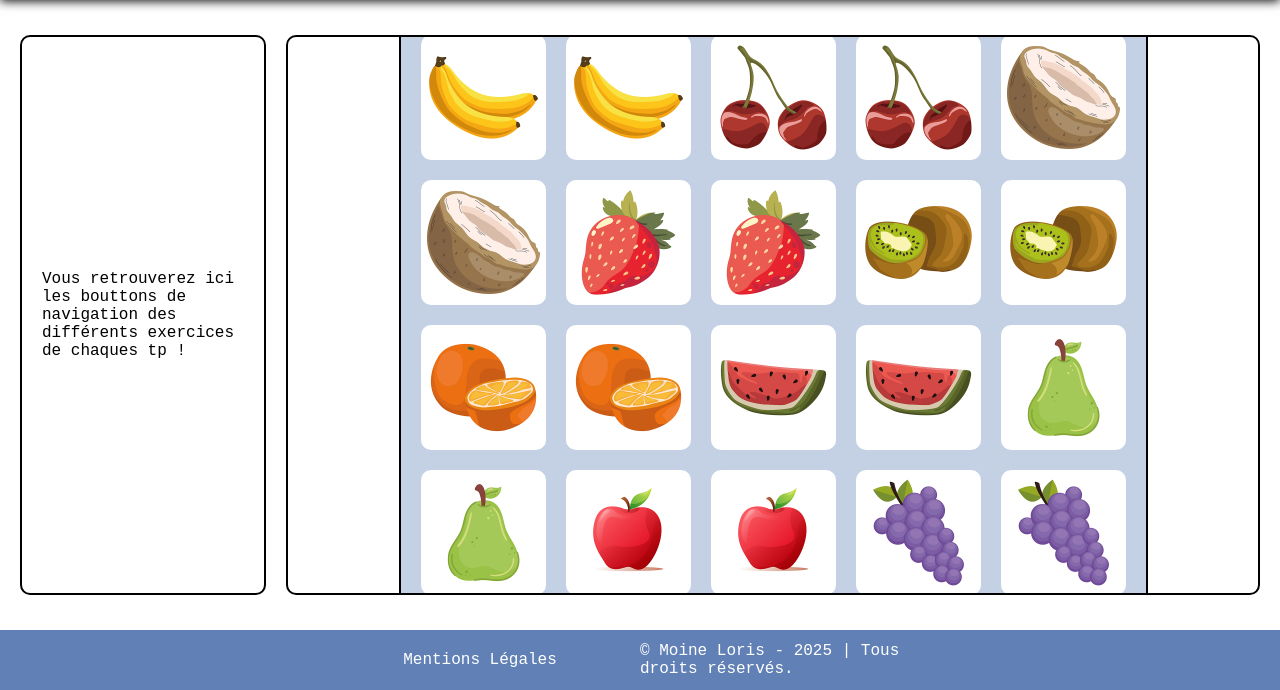
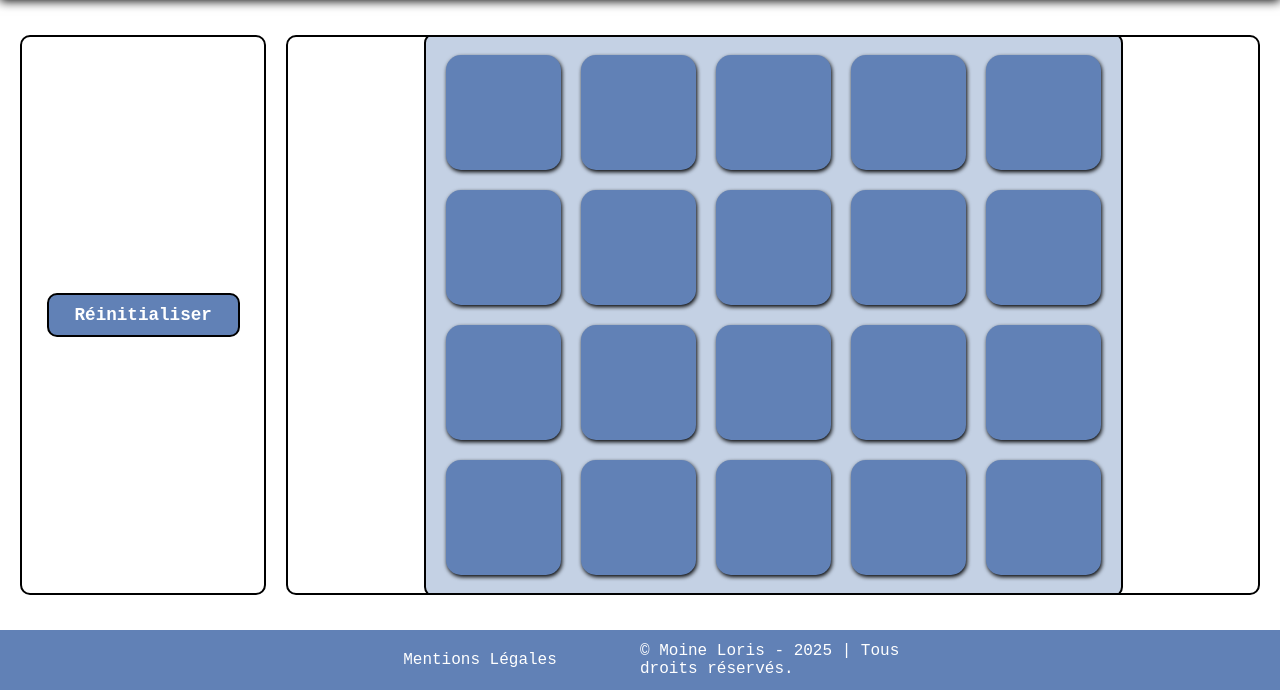
Before and after one commit to TakazenS/PHP-WebSite, a PHP site: page /public/pages/tp2/tp2.php in a window 1280 px wide. Shown: the part 110-800 px from the top of the page. Run offline with PHP 8.4, Linux system fonts and the light colour scheme; some web fonts are replaced.

Commit message:
Finished Memory On Tp 2

```diff
--- a/public/pages/tp2/tp2.php
+++ b/public/pages/tp2/tp2.php
@@ -13,39 +13,41 @@
     <main class="main">
         <div class="main-container">
             <span class="main-side-panel">
-                <div class="container-txt-side-panel">
-                    <p class="txt-side-panel">Vous retrouverez ici les bouttons de navigation des différents exercices de chaques tp !</p>
+                <div class="button-container-side-panel">
+                    <button class="button-side-panel reset-btn-memory" id="reset-btn-memory">Réinitialiser</button>
                 </div>
             </span>
             <section class="main-section" id="main-section">
                 <div class="memory">
-                    <section class="container-memory">
-                            <div class="card" ><img src="/web/public/images/memory/banane.png" alt="fruit1"></div>
-                            <div class="card" ><img src="/web/public/images/memory/banane.png" alt="fruit2"></div>
-                            <div class="card" ><img src="/web/public/images/memory/cerise.png" alt="fruit3"></div>
-                            <div class="card" ><img src="/web/public/images/memory/cerise.png" alt="fruit4"></div>
-                            <div class="card" ><img src="/web/public/images/memory/coconut.png" alt="fruit5"></div>
-                            <div class="card" ><img src="/web/public/images/memory/coconut.png" alt="fruit6"></div>
-                            <div class="card" ><img src="/web/public/images/memory/fraise.png" alt="fruit7"></div>
-                            <div class="card" ><img src="/web/public/images/memory/fraise.png" alt="fruit8"></div>
-                            <div class="card" ><img src="/web/public/images/memory/kiwi.png" alt="fruit9"></div>
-                            <div class="card" ><img src="/web/public/images/memory/kiwi.png" alt="fruit10"></div>
-                            <div class="card" ><img src="/web/public/images/memory/orange.png" alt="fruit11"></div>
-                            <div class="card" ><img src="/web/public/images/memory/orange.png" alt="fruit12"></div>
-                            <div class="card" ><img src="/web/public/images/memory/pasteque.png" alt="fruit13"></div>
-                            <div class="card" ><img src="/web/public/images/memory/pasteque.png" alt="fruit14"></div>
-                            <div class="card" ><img src="/web/public/images/memory/poire.png" alt="fruit15"></div>
-                            <div class="card" ><img src="/web/public/images/memory/poire.png" alt="fruit16"></div>
-                            <div class="card" ><img src="/web/public/images/memory/pomme.png" alt="fruit17"></div>
-                            <div class="card" ><img src="/web/public/images/memory/pomme.png" alt="fruit18"></div>
-                            <div class="card" ><img src="/web/public/images/memory/raisin.png" alt="fruit19"></div>
-                            <div class="card" ><img src="/web/public/images/memory/raisin.png" alt="fruit20"></div>
+                    <section class="container-memory" id="container-memory">
+                        <div class="card" id="card1"><img src="/web/public/images/memory/banane.png" alt="fruit1" id="fruit1"></div>
+                        <div class="card" id="card2"><img src="/web/public/images/memory/banane.png" alt="fruit2" id="fruit2"></div>
+                        <div class="card" id="card3"><img src="/web/public/images/memory/cerise.png" alt="fruit3" id="fruit3"></div>
+                        <div class="card" id="card4"><img src="/web/public/images/memory/cerise.png" alt="fruit4" id="fruit4"></div>
+                        <div class="card" id="card5"><img src="/web/public/images/memory/coconut.png" alt="fruit5" id="fruit5"></div>
+                        <div class="card" id="card6"><img src="/web/public/images/memory/coconut.png" alt="fruit6" id="fruit6"></div>
+                        <div class="card" id="card7"><img src="/web/public/images/memory/fraise.png" alt="fruit7" id="fruit7"></div>
+                        <div class="card" id="card8"><img src="/web/public/images/memory/fraise.png" alt="fruit8" id="fruit8"></div>
+                        <div class="card" id="card9"><img src="/web/public/images/memory/kiwi.png" alt="fruit9" id="fruit9"></div>
+                        <div class="card" id="card10"><img src="/web/public/images/memory/kiwi.png" alt="fruit10" id="fruit10"></div>
+                        <div class="card" id="card11"><img src="/web/public/images/memory/orange.png" alt="fruit11" id="fruit11"></div>
+                        <div class="card" id="card12"><img src="/web/public/images/memory/orange.png" alt="fruit12" id="fruit12"></div>
+                        <div class="card" id="card13"><img src="/web/public/images/memory/pasteque.png" alt="fruit13" id="fruit13"></div>
+                        <div class="card" id="card14"><img src="/web/public/images/memory/pasteque.png" alt="fruit14" id="fruit14"></div>
+                        <div class="card" id="card15"><img src="/web/public/images/memory/poire.png" alt="fruit15" id="fruit15"></div>
+                        <div class="card" id="card16"><img src="/web/public/images/memory/poire.png" alt="fruit16" id="fruit16"></div>
+                        <div class="card" id="card17"><img src="/web/public/images/memory/pomme.png" alt="fruit17" id="fruit17"></div>
+                        <div class="card" id="card18"><img src="/web/public/images/memory/pomme.png" alt="fruit18" id="fruit18"></div>
+                        <div class="card" id="card19"><img src="/web/public/images/memory/raisin.png" alt="fruit19" id="fruit19"></div>
+                        <div class="card" id="card20"><img src="/web/public/images/memory/raisin.png" alt="fruit20" id="fruit20"></div>
                     </section>
                 </div>
             </section>
         </div>
+    <audio id="feuille" src="/web/public/audio/feuille.mp3"></audio>
     </main>
     <?php include('../footer.php'); ?>
     <script src="/web/script.js"></script>
+    <script src="/web/public/pages/tp2/script-tp2.js"></script>
 </body>
 </html>
--- a/style.css
+++ b/style.css
@@ -235,13 +235,19 @@
 
 /********** TP 2 **********/
 
+.reset-btn-memory {
+    font-size: 1.1em;
+    font-weight: 600;
+    padding: 10px 26px;
+}
+
 .memory {
     display: flex;
     align-items: center;
     justify-content: center;
     width: 100%;
     height: 100%;
-    overflow-y: auto;
+    overflow: auto;
 }
 
 .container-memory {
@@ -257,12 +263,16 @@
 }
 
 .card {
-    height: 125px;
-    width: 125px;
+    position: relative;
+    height: 105px;
+    width: 105px;
     justify-self: center;
     align-self: center;
-    border-radius: 10px;
+    border-radius: 15px;
+    padding: 5px;
     transition: transform 0.3s ease-in-out;
+    background-color: #6181b6;
+    box-shadow: 1px 2px 4px #000000;
 }
 
 .card:hover {
@@ -272,9 +282,14 @@
 }
 
 .card img {
+    display: none;
     width: 100%;
     height: 100%;
     border-radius: 10px;
+}
+
+.card.revealed img {
+    display: block;
 }
 
 /********** TP 3 **********/
```
Also changed, not shown: public/pages/tp2/script-tp2.js (added, +68 -0 lines), 1 other file.
